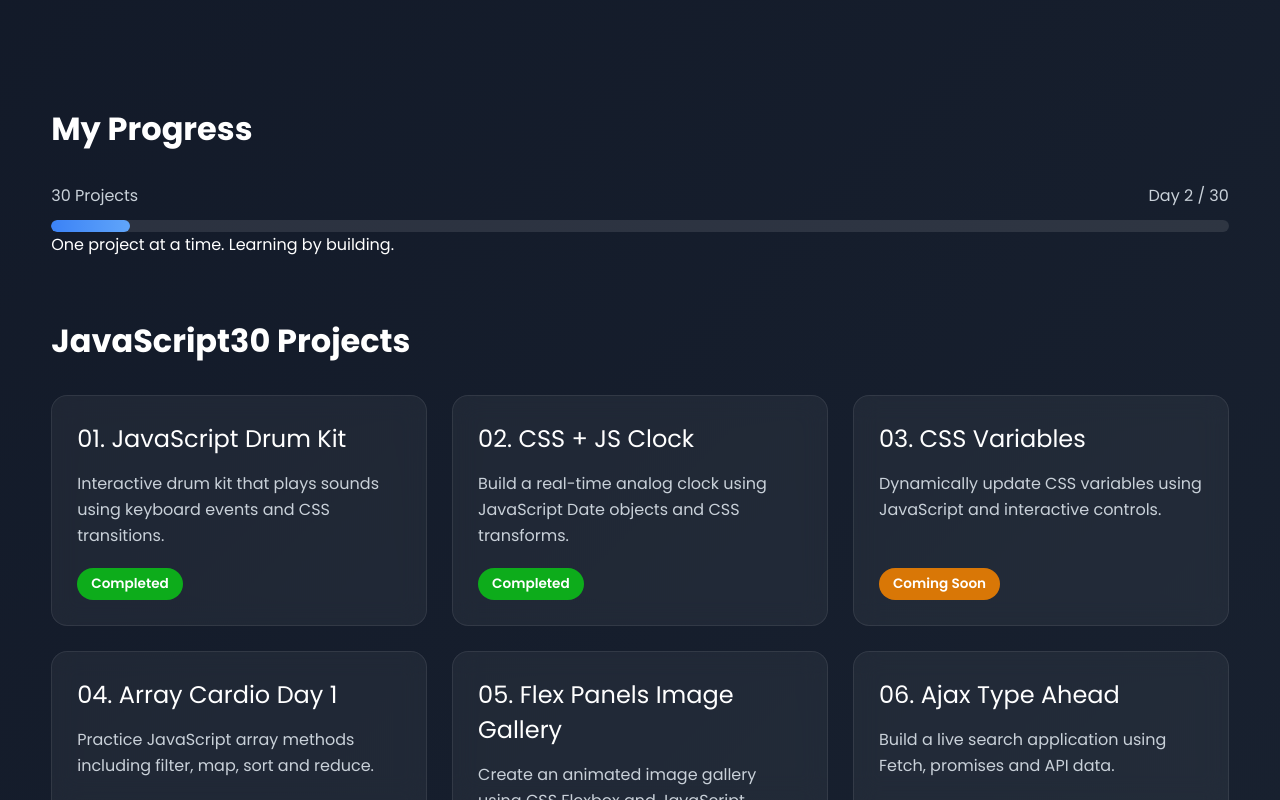
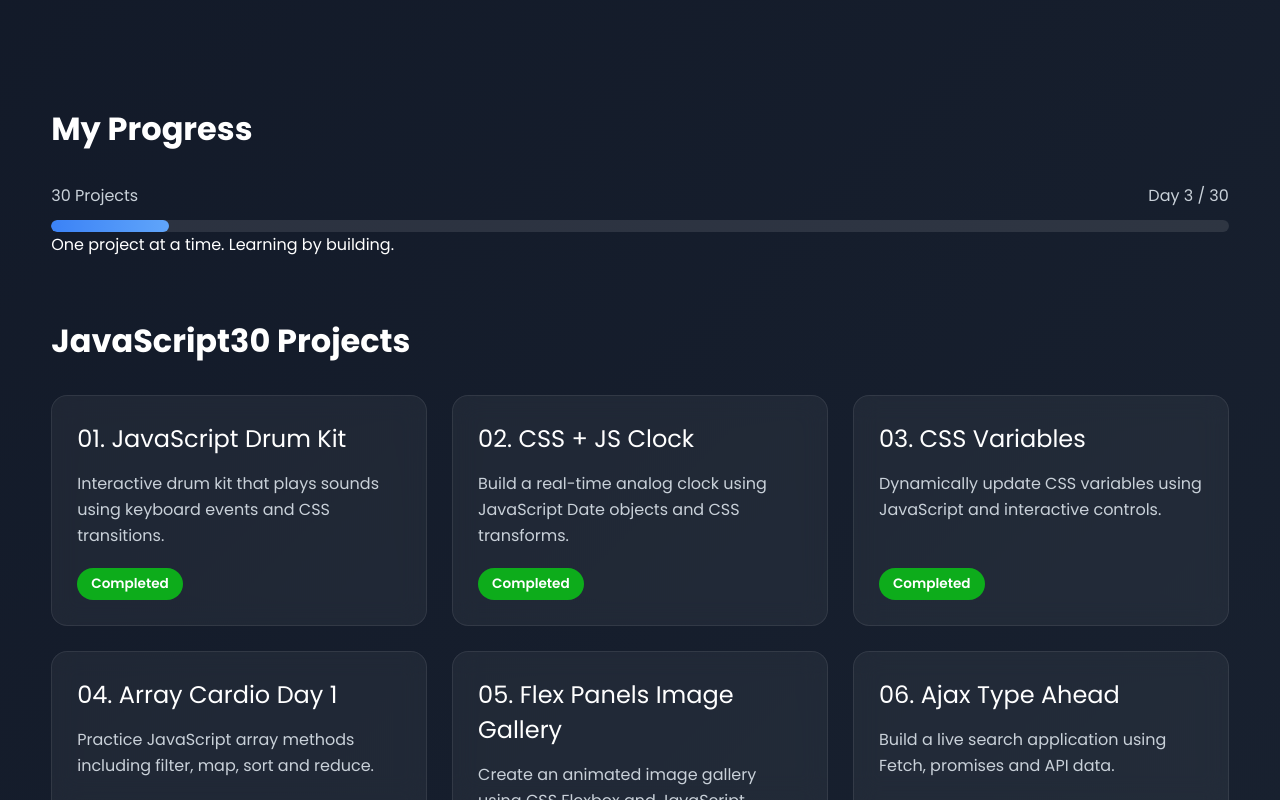
Before and after one commit to Ankith-Achar-27/JavaScript30, a plain HTML site: page index.html in a window 1280 px wide. Shown: the part 655-1455 px from the top of the page. Drawn offline with Linux system fonts and the light colour scheme.

Commit message:
updated for day 3

```diff
--- a/index.html
+++ b/index.html
@@ -70,7 +70,7 @@
 
         <div class="progress-info">
             <span>30 Projects</span>
-            <span>Day 2 / 30</span>
+            <span>Day 3 / 30</span>
         </div>
 
         <div class="progress-bar">
@@ -115,12 +115,15 @@
 
             <!-- Day 3 -->
             <div class="card">
-                <div class="title">03. CSS Variables</div>
-                <div class="description">
-                    Dynamically update CSS variables using JavaScript
-                    and interactive controls.
-                </div>
-                <span class="badge coming">Coming Soon</span>
+                <a href="./CSS%20Variables/">
+                    <div class="title">03. CSS Variables</div>
+                    <div class="description">
+                        Dynamically update CSS variables using JavaScript
+                        and interactive controls.
+                    </div>
+                    <span class="badge completed">Completed</span>
+                </a>
+
             </div>
 
             <!-- Day 4 -->
--- a/style.css
+++ b/style.css
@@ -127,7 +127,7 @@ section h2 {
 }
 
 .progress-fill {
-    width: 6.666666%;
+    width: 10%;
     height: 100%;
     background: linear-gradient(90deg, #3b82f6, #60a5fa);
     border-radius: 20px;
```
